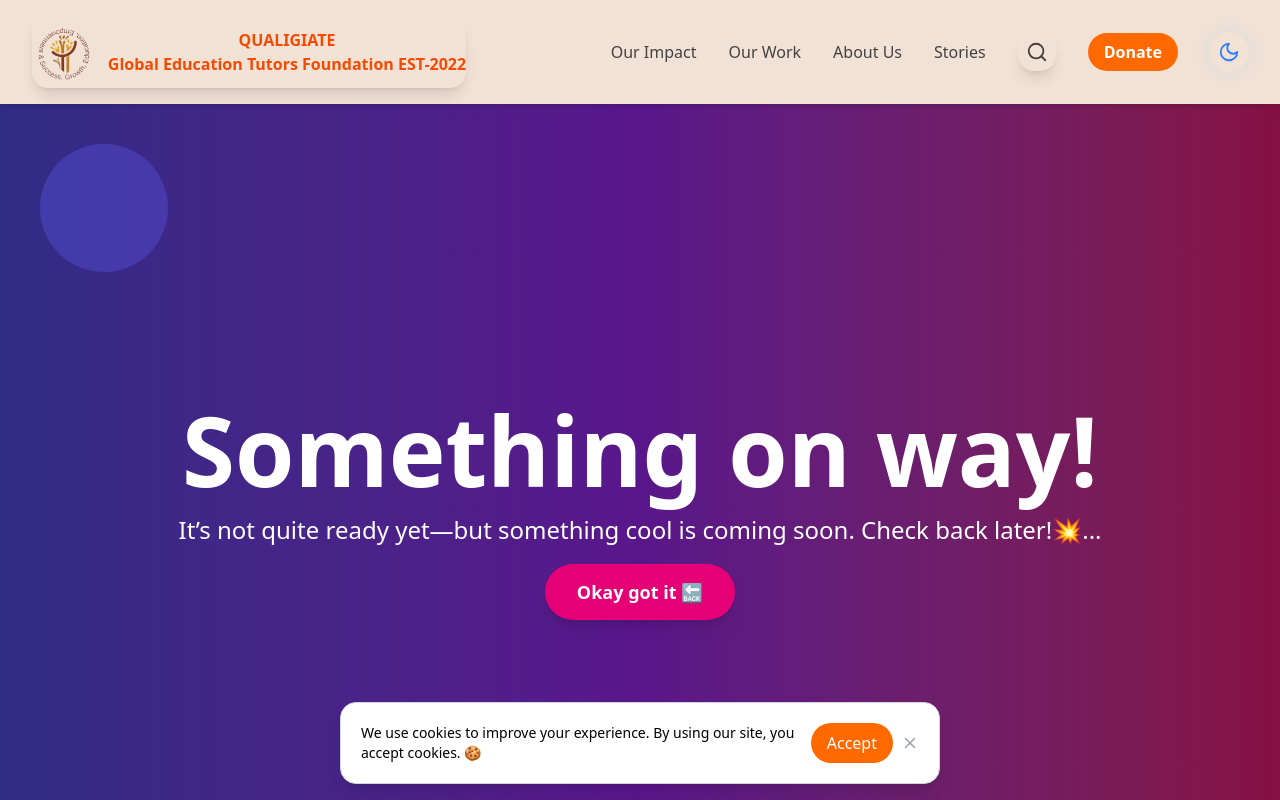
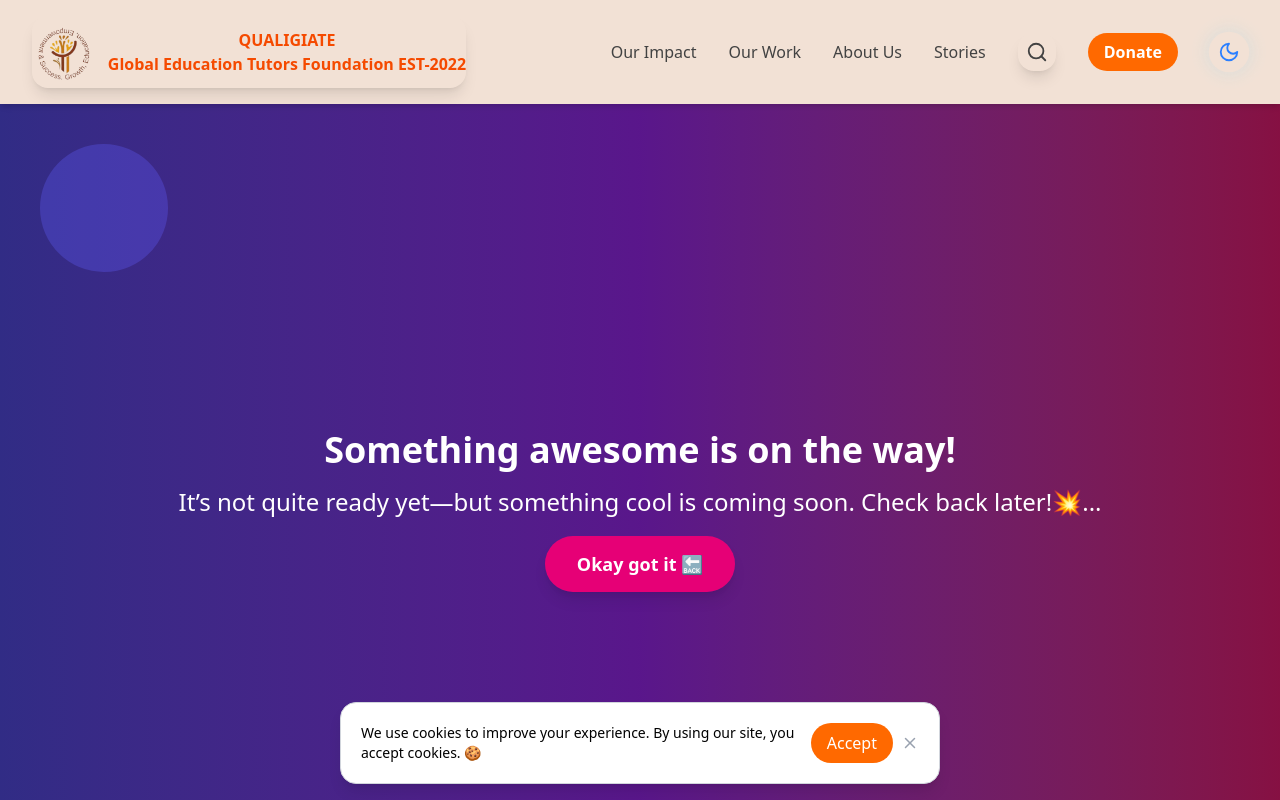
Before and after one commit to mManishMishra/react-charity, a React (Vite) app: page /donate in a window 1280 px wide. Shown: the top 800 px of the page. Built offline with nearby package versions, Linux system fonts and the light colour scheme.

Commit message:
updated logo and error page try4 with font size lower

```diff
--- a/src/pages/ErrorPage.tsx
+++ b/src/pages/ErrorPage.tsx
@@ -17,9 +17,9 @@ export const ErrorPage = () => {
           initial={{ y: -100, opacity: 0 }}
           animate={{ y: 0, opacity: 1 }}
           transition={{ duration: 1 }}
-          className="text-8xl font-extrabold"
+          className="text-4xl font-extrabold"
         >
-          Something on way!
+          Something awesome is on the way!
         </motion.h1>
 
         <motion.p
```
